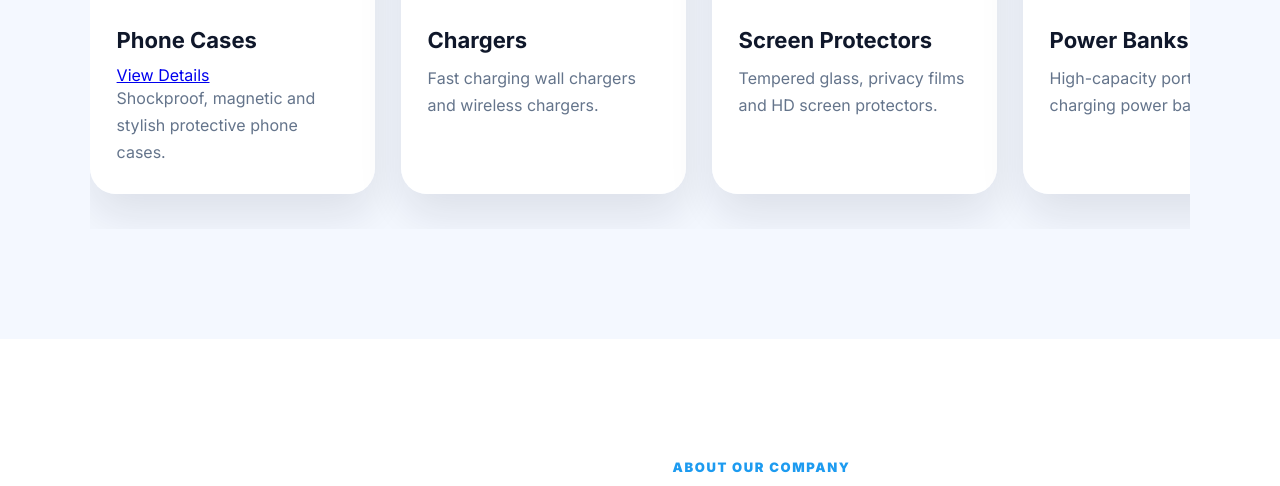
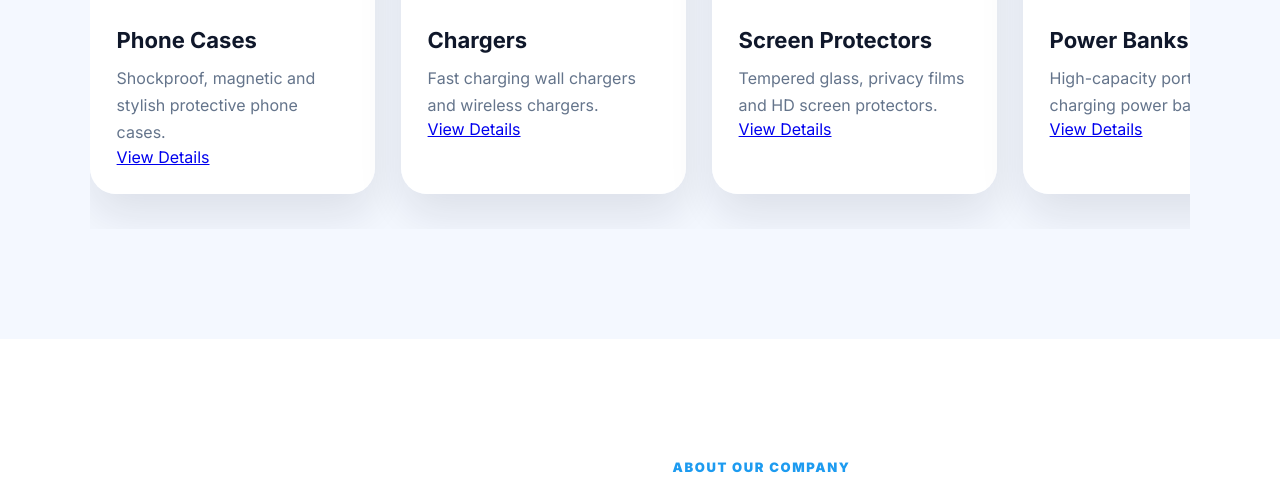
Before and after one commit to 1442280148-afk/mobile-accessories-site, a plain HTML site: page index.html in a window 1280 px wide. Shown: the part 1298-1784 px from the top of the page. Drawn offline with Linux system fonts and the light colour scheme.

Commit message:
Update index.html

```diff
--- a/index.html
+++ b/index.html
@@ -3,11 +3,13 @@
 <head>
   <meta charset="UTF-8"/>
   <meta name="viewport" content="width=device-width, initial-scale=1.0"/>
+
   <title>Guangzhou XiQi Technology - Mobile Accessories Manufacturer</title>
 
   <link rel="stylesheet" href="style.css"/>
 
   <link rel="preconnect" href="https://fonts.googleapis.com">
+
   <link href="https://fonts.googleapis.com/css2?family=Inter:wght@300;400;500;600;700;800;900&display=swap" rel="stylesheet">
 </head>
 
@@ -18,11 +20,13 @@
 <header class="header">
 
   <div class="logo">
+
     <img src="logo.png" alt="XiQi Logo">
 
     <div class="logo-text">
       Guangzhou XiQi Technology
     </div>
+
   </div>
 
   <nav class="nav" id="nav">
@@ -64,8 +68,11 @@
     </h1>
 
     <p class="hero-desc">
-      Guangzhou XiQi Technology provides high-quality mobile accessories including phone cases,
-      chargers, screen protectors, power banks, earbuds and more for global distributors.
+
+      Guangzhou XiQi Technology provides high-quality mobile accessories
+      including phone cases, chargers, screen protectors, power banks,
+      earbuds and more for global distributors.
+
     </p>
 
     <div class="hero-buttons">
@@ -74,7 +81,8 @@
         View Products
       </a>
 
-      <a href="https://wa.me/8617817004592?text=Hello%20XiQi%20Technology%2C%20I%20am%20interested%20in%20your%20mobile%20accessories."
+      <a
+      href="https://wa.me/8617817004592?text=Hello%20XiQi%20Technology%2C%20I%20am%20interested%20in%20your%20mobile%20accessories."
       target="_blank"
       class="btn secondary">
 
@@ -104,6 +112,8 @@
 
   <div class="category-grid">
 
+    <!-- PHONE CASE -->
+
     <div class="category-card">
 
       <img src="https://images.unsplash.com/photo-1601593346740-925612772716?auto=format&fit=crop&w=800&q=80">
@@ -112,16 +122,19 @@
 
         <h3>Phone Cases</h3>
 
-        <a href="product.html" class="product-link">
-View Details
-</a>
         <p>
           Shockproof, magnetic and stylish protective phone cases.
         </p>
 
+        <a href="product.html" class="product-link">
+          View Details
+        </a>
+
       </div>
 
     </div>
+
+    <!-- CHARGERS -->
 
     <div class="category-card">
 
@@ -135,9 +148,15 @@ View Details
           Fast charging wall chargers and wireless chargers.
         </p>
 
+        <a href="product.html" class="product-link">
+          View Details
+        </a>
+
       </div>
 
     </div>
+
+    <!-- SCREEN PROTECTORS -->
 
     <div class="category-card">
 
@@ -151,9 +170,15 @@ View Details
           Tempered glass, privacy films and HD screen protectors.
         </p>
 
+        <a href="product.html" class="product-link">
+          View Details
+        </a>
+
       </div>
 
     </div>
+
+    <!-- POWER BANK -->
 
     <div class="category-card">
 
@@ -167,9 +192,15 @@ View Details
           High-capacity portable fast charging power banks.
         </p>
 
+        <a href="product.html" class="product-link">
+          View Details
+        </a>
+
       </div>
 
     </div>
+
+    <!-- EARBUDS -->
 
     <div class="category-card">
 
@@ -183,9 +214,15 @@ View Details
           Wireless bluetooth earbuds and audio accessories.
         </p>
 
+        <a href="product.html" class="product-link">
+          View Details
+        </a>
+
       </div>
 
     </div>
+
+    <!-- DATA CABLES -->
 
     <div class="category-card">
 
@@ -199,9 +236,15 @@ View Details
           Durable USB-C, Lightning and fast charging cables.
         </p>
 
+        <a href="product.html" class="product-link">
+          View Details
+        </a>
+
       </div>
 
     </div>
+
+    <!-- GAMING -->
 
     <div class="category-card">
 
@@ -215,9 +258,15 @@ View Details
           Mobile gaming triggers, stands and accessories.
         </p>
 
+        <a href="product.html" class="product-link">
+          View Details
+        </a>
+
       </div>
 
     </div>
+
+    <!-- CAR -->
 
     <div class="category-card">
 
@@ -230,6 +279,10 @@ View Details
         <p>
           Car chargers, phone holders and driving accessories.
         </p>
+
+        <a href="product.html" class="product-link">
+          View Details
+        </a>
 
       </div>
 
@@ -260,9 +313,11 @@ View Details
     </h2>
 
     <p class="about-desc">
+
       Guangzhou XiQi Technology is a professional OEM and ODM mobile accessories manufacturer focused on
       phone cases, screen protectors, chargers, power banks and electronic accessories.
       We help global distributors build reliable mobile accessories brands.
+
     </p>
 
     <div class="about-boxes">
@@ -372,11 +427,14 @@ View Details
     </h2>
 
     <p>
+
       Guangzhou XiQi Technology provides complete OEM and ODM solutions including logo printing,
       packaging customization, product design and mass production for global distributors.
+
     </p>
 
-    <a href="https://wa.me/8617817004592?text=Hello%20XiQi%20Technology%2C%20I%20want%20OEM%20quotation."
+    <a
+    href="https://wa.me/8617817004592?text=Hello%20XiQi%20Technology%2C%20I%20want%20OEM%20quotation."
     target="_blank"
     class="btn primary">
 
@@ -504,9 +562,10 @@ View Details
 
 </footer>
 
-<!-- WHATSAPP FLOAT -->
+<!-- FLOAT WHATSAPP -->
 
-<a class="whatsapp"
+<a
+class="whatsapp"
 
 href="https://wa.me/8617817004592?text=Hello%20XiQi%20Technology%2C%20I%20am%20interested%20in%20your%20mobile%20accessories."
 
```
Lines whose indentation alone changed are shown as unchanged.
